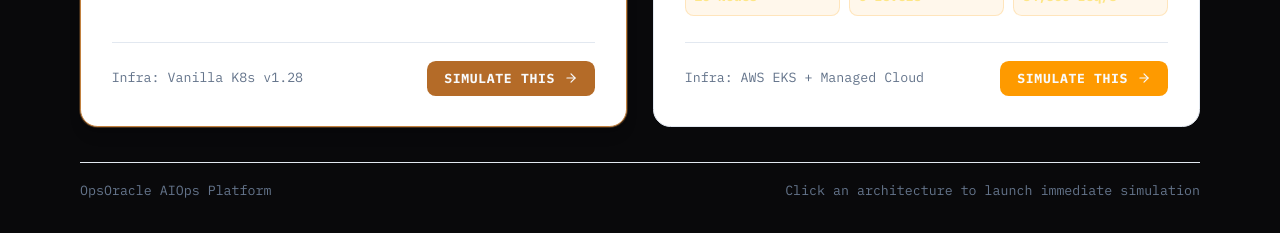
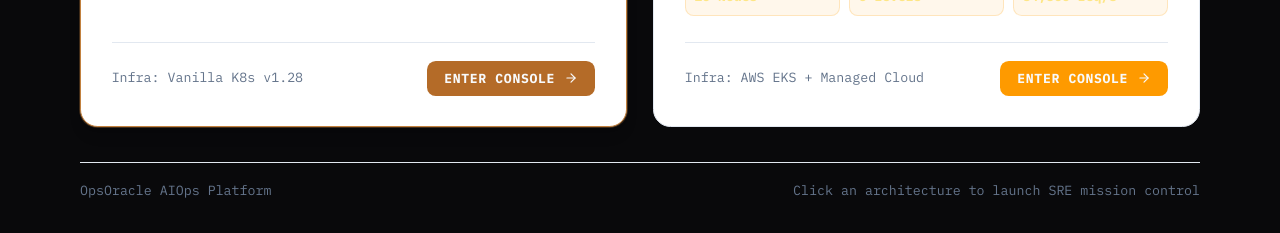
Before and after one commit to rudraPratapSing-H/Agnitia, a React (Vite) app in the folder frontend/: page / in a window 1280 px wide. Shown: the part 624-857 px from the top of the page. Built offline with nearby package versions, Linux system fonts and the light colour scheme; no server answers.

Commit message:
feat(routing): replace /simulation with /console for enterprise SRE mission control experience

```diff
--- a/frontend/src/App.tsx
+++ b/frontend/src/App.tsx
@@ -24,11 +24,14 @@ import TimerDemo from './components/extras/dev/TimerDemo';
 import ReasoningDemo from './components/extras/dev/ReasoningDemo';
 import PostmortemDemo from './components/extras/dev/PostmortemDemo';
 
-type AppPage = 'selection' | 'simulation';
+type AppPage = 'selection' | 'console';
 
 function getInitialPage(): AppPage {
-  if (typeof window !== 'undefined' && window.location.pathname === '/simulation') {
-    return 'simulation';
+  if (typeof window !== 'undefined') {
+    const p = window.location.pathname.toLowerCase();
+    if (p === '/console' || p === '/dashboard' || p === '/ops' || p === '/live' || p === '/simulation') {
+      return 'console';
+    }
   }
   return 'selection';
 }
@@ -80,7 +83,7 @@ export default function App() {
   // Handle URL navigation with browser history
   const navigateTo = useCallback((page: AppPage) => {
     setCurrentPage(page);
-    const targetPath = page === 'simulation' ? '/simulation' : '/';
+    const targetPath = page === 'console' ? '/console' : '/';
     if (window.location.pathname !== targetPath) {
       window.history.pushState(null, '', targetPath);
     }
@@ -88,7 +91,12 @@ export default function App() {
 
   useEffect(() => {
     const handlePopState = () => {
-      setCurrentPage(window.location.pathname === '/simulation' ? 'simulation' : 'selection');
+      const p = window.location.pathname.toLowerCase();
+      setCurrentPage(
+        p === '/console' || p === '/dashboard' || p === '/ops' || p === '/live' || p === '/simulation'
+          ? 'console'
+          : 'selection'
+      );
     };
     window.addEventListener('popstate', handlePopState);
     return () => window.removeEventListener('popstate', handlePopState);
@@ -147,7 +155,7 @@ export default function App() {
       const targetTag = (e.target as HTMLElement)?.tagName;
       if (targetTag === 'INPUT' || targetTag === 'TEXTAREA') return;
 
-      if (currentPage === 'simulation') {
+      if (currentPage === 'console') {
         if (e.key === '1') {
           playClickTone();
           playScenario('db_oom');
@@ -216,7 +224,7 @@ export default function App() {
 
   const handleSelectArchitecture = (presetId: PresetId) => {
     setActivePreset(presetId);
-    navigateTo('simulation');
+    navigateTo('console');
   };
 
   // ───────────────────────────────────────────────────────────────────────────
@@ -277,7 +285,7 @@ export default function App() {
             ) : (
               <Server size={12} className="text-ink-400" />
             )}
-            <span className="text-ink-500 font-normal">SIMULATING:</span>
+            <span className="text-ink-500 font-normal">CLUSTER:</span>
             <span>{currentPreset.name}</span>
             <span className="text-[10px] bg-ink-700 px-1.5 py-0.2 rounded font-mono font-semibold text-ink-300">
               {currentPreset.nodeCount} PODS
--- a/frontend/src/pages/ArchitectureSelectionPage.tsx
+++ b/frontend/src/pages/ArchitectureSelectionPage.tsx
@@ -121,7 +121,7 @@ export default function ArchitectureSelectionPage({
                 type="button"
                 className="bg-copper-500 group-hover:bg-copper-400 text-ink-950 px-4 py-2 rounded-lg text-xs font-bold font-mono tracking-wider flex items-center gap-2 transition-colors"
               >
-                <span>SIMULATE THIS</span>
+                <span>ENTER CONSOLE</span>
                 <ArrowRight size={14} className="group-hover:translate-x-0.5 transition-transform" />
               </button>
             </div>
@@ -187,7 +187,7 @@ export default function ArchitectureSelectionPage({
                 type="button"
                 className="bg-amber-500 hover:bg-amber-400 text-ink-950 px-4 py-2 rounded-lg text-xs font-bold font-mono tracking-wider flex items-center gap-2 transition-colors"
               >
-                <span>SIMULATE THIS</span>
+                <span>ENTER CONSOLE</span>
                 <ArrowRight size={14} className="group-hover:translate-x-0.5 transition-transform" />
               </button>
             </div>
@@ -198,7 +198,7 @@ export default function ArchitectureSelectionPage({
       {/* Footer */}
       <footer className="max-w-5xl mx-auto w-full pt-4 border-t border-ink-700 flex items-center justify-between text-[11px] text-ink-500 font-mono">
         <span>OpsOracle AIOps Platform</span>
-        <span>Click an architecture to launch immediate simulation</span>
+        <span>Click an architecture to launch SRE mission control</span>
       </footer>
     </div>
   );
```
